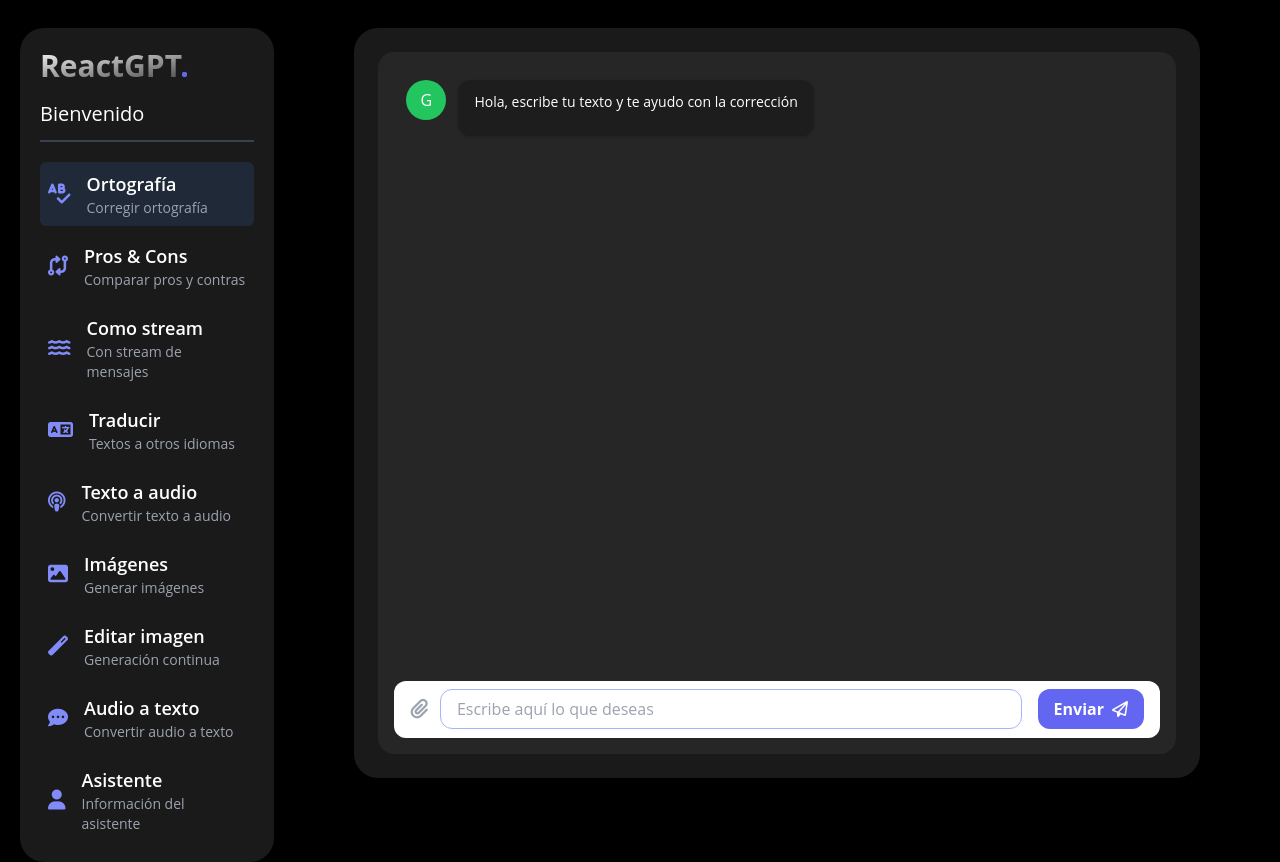
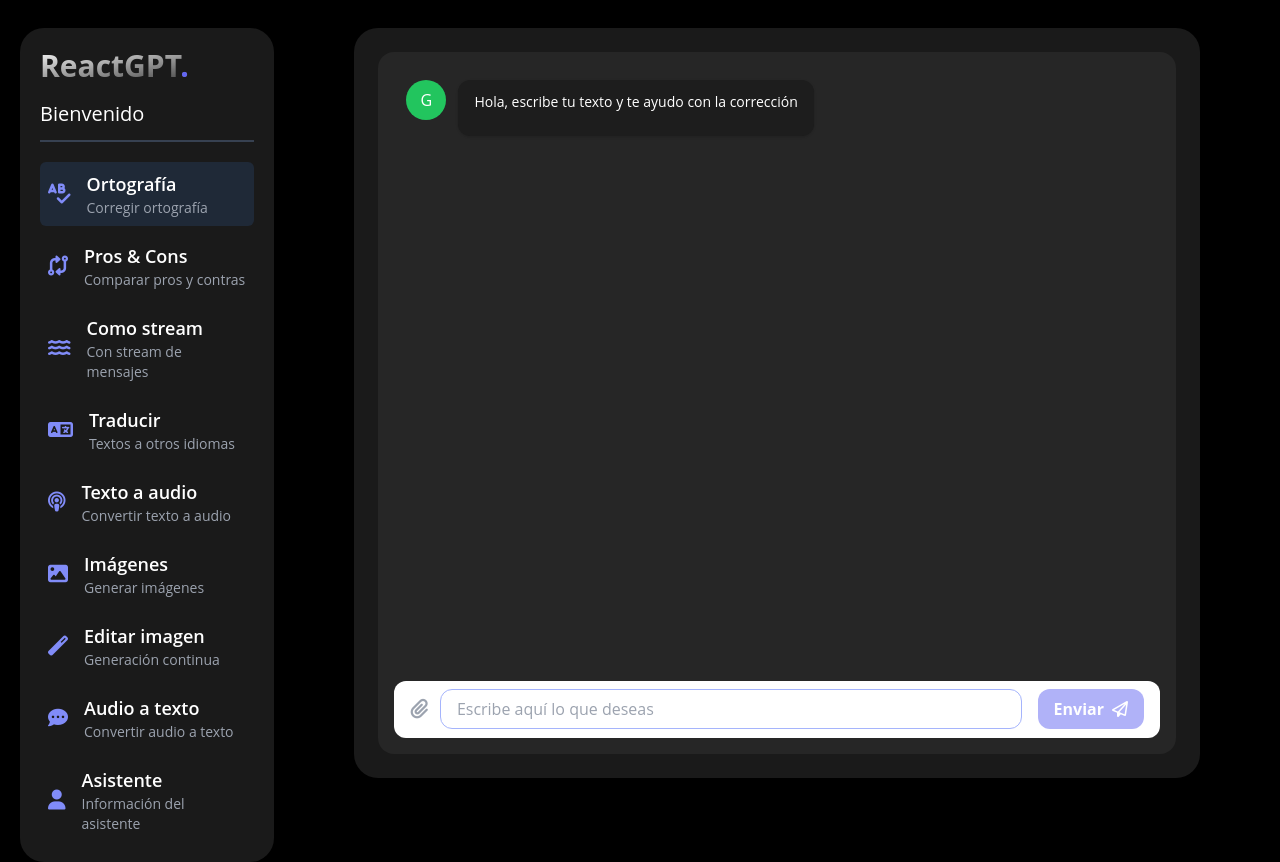
Before and after one commit to martinfyic/reactgpt-nestjs-demo, a React (Vite) app: page /orthography in a window 1280 px wide. Built offline with nearby package versions, Linux system fonts and the light colour scheme.

Commit message:
feat: :sparkles: agrego input para obtener archivos en TextMessageBoxFile.tsx

```diff
--- a/src/presentation/components/chat-input-boxes/TextMessageBoxFile.tsx
+++ b/src/presentation/components/chat-input-boxes/TextMessageBoxFile.tsx
@@ -1,17 +1,22 @@
-import { FormEvent, useState } from 'react';
+import { FormEvent, useRef, useState } from 'react';
 
 interface Props {
 	onSendMessage: (message: string) => void;
 	placeholder?: string;
 	disableCorrections?: boolean;
+	accept?: string;
 }
 
 export const TextMessageBoxFile = ({
 	onSendMessage,
 	disableCorrections = false,
 	placeholder,
+	accept,
 }: Props) => {
 	const [message, setMessage] = useState('');
+	const [selectedFile, setSelectedFile] = useState<File | null>();
+
+	const inputFileRef = useRef<HTMLInputElement>(null);
 
 	const handleSendMessage = (event: FormEvent<HTMLFormElement>) => {
 		event.preventDefault();
@@ -31,9 +36,19 @@ export const TextMessageBoxFile = ({
 				<button
 					type='button'
 					className='flex items-center justify-center text-gray-400 hover:text-gray-600'
+					onClick={() => inputFileRef.current?.click()}
 				>
 					<i className='fa-solid fa-paperclip text-xl'></i>
 				</button>
+				<input
+					type='file'
+					ref={inputFileRef}
+					accept={accept}
+					onChange={e => setSelectedFile(e.target.files?.item(0))}
+					name='selectedFile'
+					id='selectedFile'
+					hidden
+				/>
 			</div>
 
 			<div className='flex-grow'>
@@ -55,8 +70,17 @@ export const TextMessageBoxFile = ({
 			</div>
 
 			<div className='ml-4'>
-				<button className='btn-primary'>
-					<span className='mr-2'>Enviar</span>
+				<button
+					className='btn-primary'
+					disabled={!selectedFile}
+				>
+					{!selectedFile ? (
+						<span className='mr-2'>Enviar</span>
+					) : (
+						<span className='mr-2'>
+							{selectedFile.name.substring(0, 10) + '...'}
+						</span>
+					)}
 					<i className='fa-regular fa-paper-plane'></i>
 				</button>
 			</div>
```
